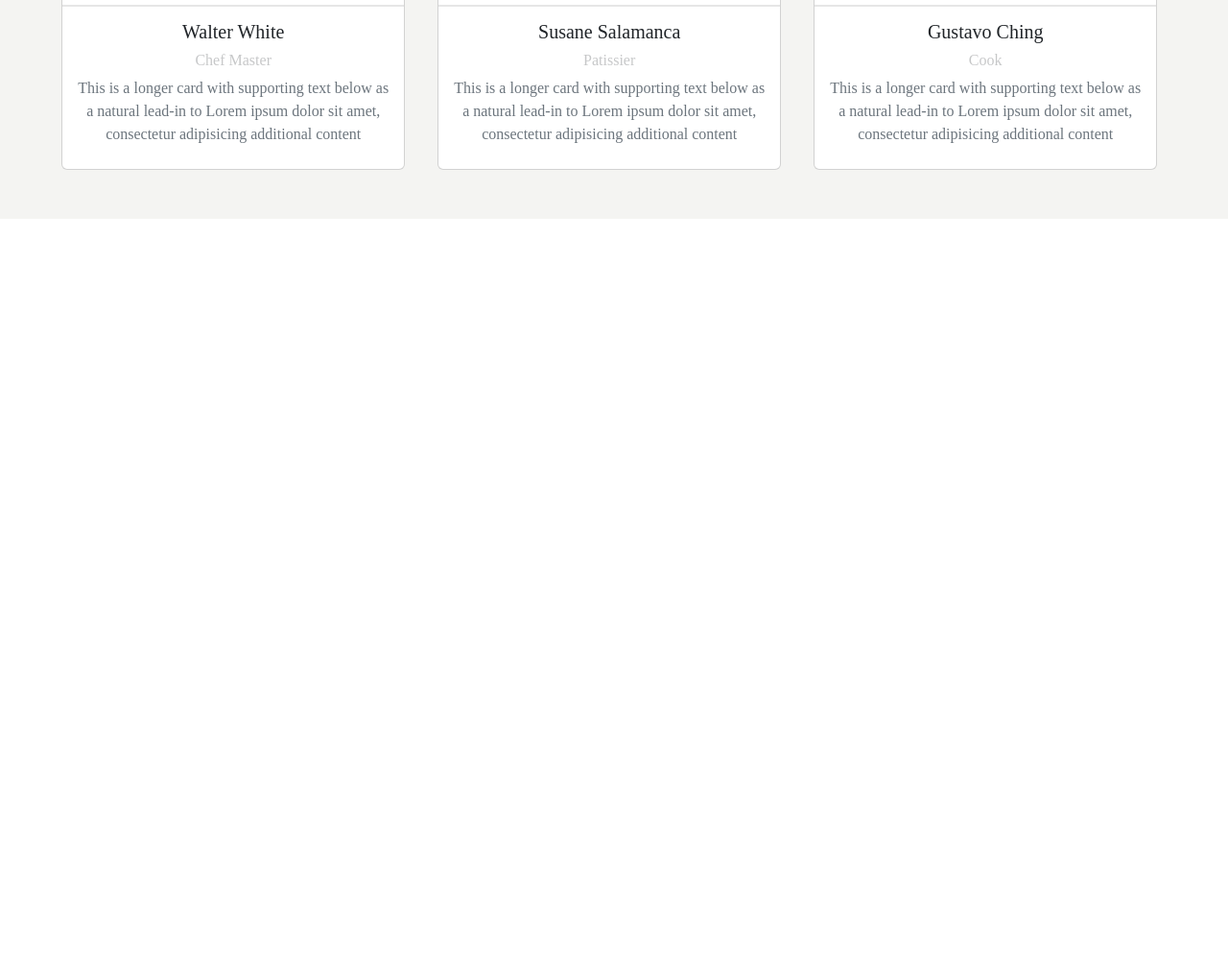
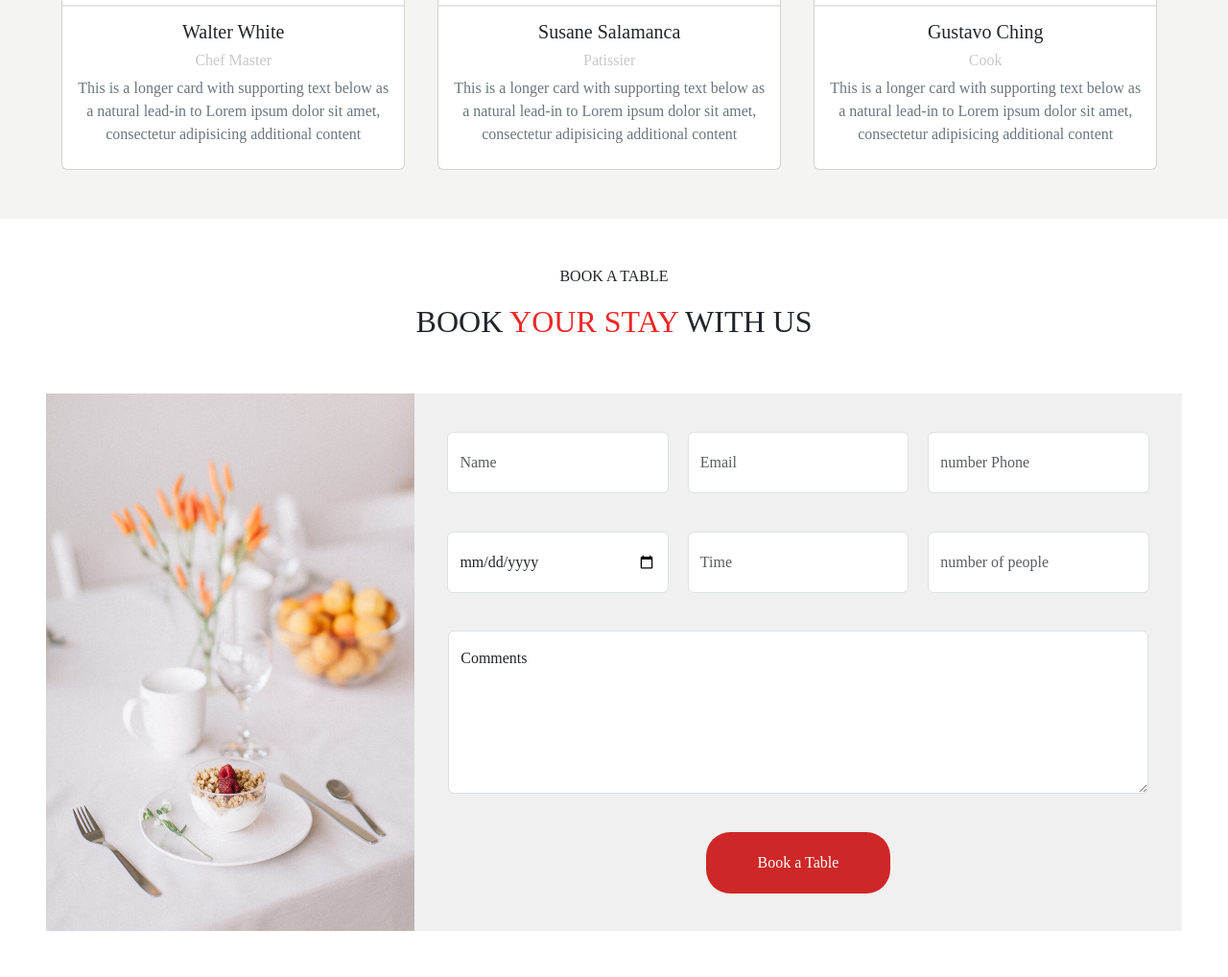
Before and after one commit to YF-0-1/Finale-Project-Javascript-DOM-FARADI_YOUSSEF, a website: page index.html in a window 1280 px wide. Shown: the part 5800-6818 px from the top of the page at 96% size. Before the commit the page ends 6028 px from the top, so only its background shows below. Drawn offline with nearby package versions, Linux system fonts and the light colour scheme.

Commit message:
section 8

```diff
--- a/index.html
+++ b/index.html
@@ -668,8 +668,42 @@
                 </div>
             </div>
         </section>
-        <!-- & section -->
+        <!-- & section 8 -->
 
+        <section id="book">
+            <div class="pt-5">
+                <div class="d-flex align-items-center text-center flex-column">
+                    <p class="titre">BOOK A TABLE</p>
+                    <h2 class="cover">BOOK <span class="text-blood">YOUR STAY</span> WITH US </h2>
+                </div>
+                <div class="d-flex justify-content-center align-items-center w-100 p-lg-5 p-2" >
+                    <div class="sec8-div1 w-100">
+                        <div class="sec8-img">
+                            <img src="./public/img/reservation.jpg" alt="">
+                        </div>
+                        <div class="sec8-div1-div1">
+                            <div class="sec-input">
+                                <input type="text" class="form-control py-3" id="formGroupExampleInput" placeholder="Name">
+                                <input type="email" class="form-control py-3" id="formGroupExampleInput" placeholder="Email">
+                                <input type="text" class="form-control py-3" id="formGroupExampleInput" placeholder="number Phone">
+                            </div>
+                            <div class="sec-input">
+                                <input type="date" class="form-control py-3" id="formGroupExampleInput" placeholder="Date">
+                                <input type="text" class="form-control py-3" id="formGroupExampleInput" placeholder="Time">
+                                <input type="text" class="form-control py-3" id="formGroupExampleInput" placeholder="number of people">
+                            </div>
+                            <div class="form-floating">
+                                <textarea class="form-control" placeholder="Leave a comment here" id="floatingTextarea2" style="height: 170px"></textarea>
+                                <label for="floatingTextarea2" >Comments</label>
+                            </div>
+                            <div class="sec8-button">
+                                <button>Book a Table</button>
+                            </div>
+                        </div>
+                    </div>
+                </div>
+            </div>
+        </section>
 
 
     </main>
```
